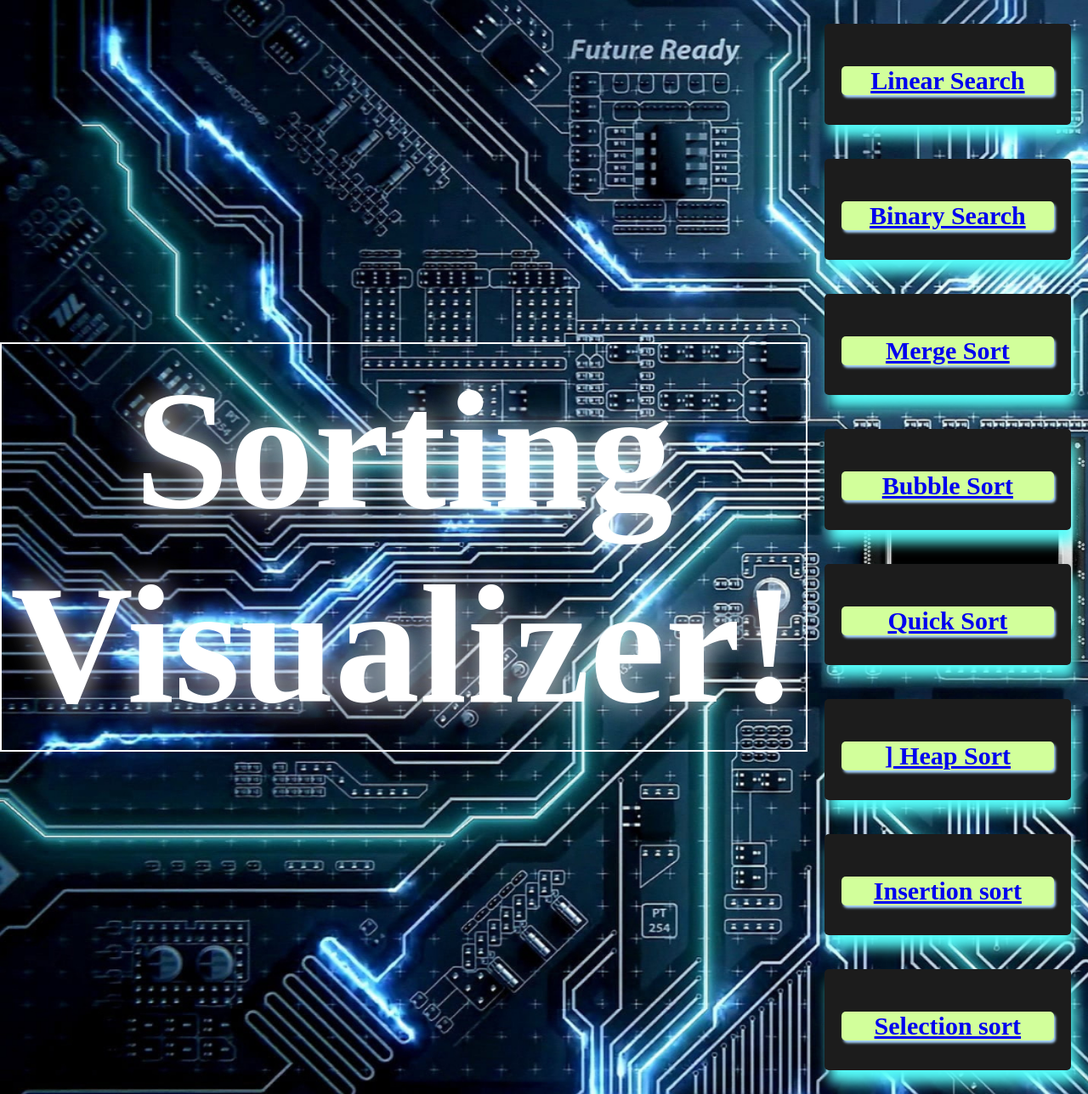
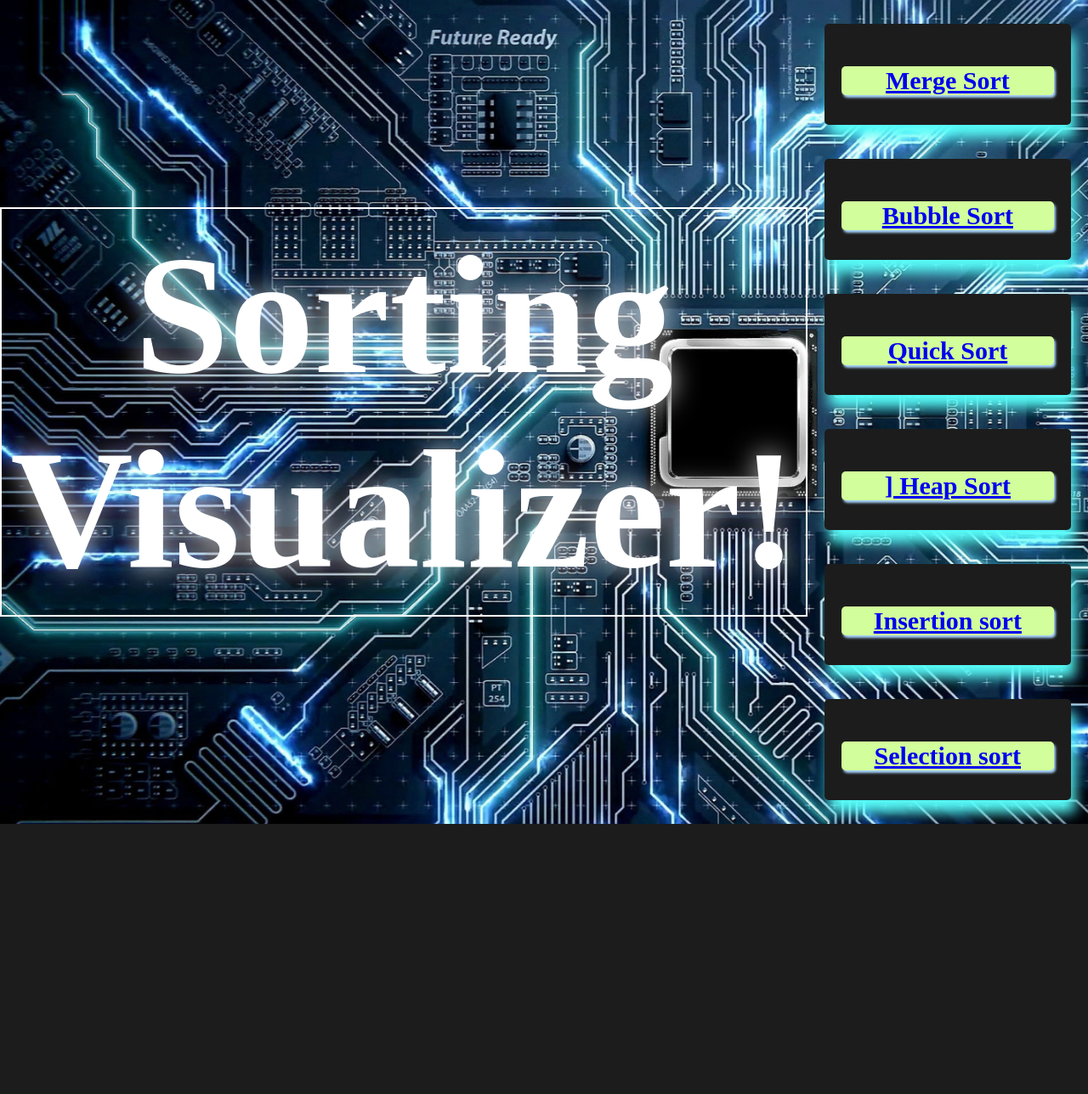
Before and after one commit to SurajeeKumar22aib47/Algorithm-Visualizer, a Django app: page / in a window 1280 px wide. Shown: the whole page at 85% size. After the commit the page ends 970 px from the top, so only its background shows below. Run offline with Django 4.2, Linux system fonts and the light colour scheme.

Commit message:
removed change

```diff
--- a/sorting/templates/home.html
+++ b/sorting/templates/home.html
@@ -145,12 +145,6 @@
         <div class="sort-container">
           <div class="sort">
 
-            <footer><h3><a href="{% url 'linear_search' %}"> Linear Search</a></h3></footer>
-          </div>
-          <div class="sort">
-
-            <footer><h3><a href="{% url 'binary_search' %}">Binary Search</a></h3></footer>
-          </div><div class="sort">
 
             <footer><h3><a href="{% url 'merge_sort' %}">Merge Sort</a></h3></footer>
           </div><div class="sort">
```
